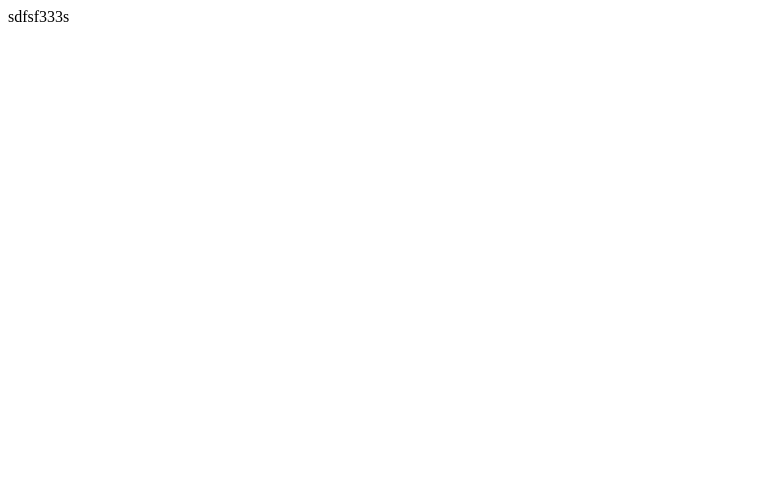
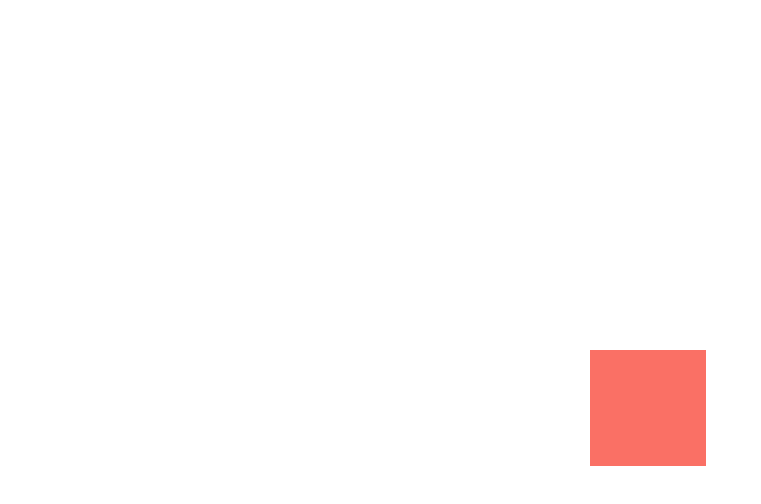
Before and after one commit to 7mirnoff/cucha-ui, a React (Create React App) app: page / in a window 1280 px wide. Shown: the top 504 px of the page, without its empty margins (0-761 px from the left). Built offline with nearby package versions, Linux system fonts and the light colour scheme.

Commit message:
add three js and scss npm

```diff
--- a/package.json
+++ b/package.json
@@ -3,6 +3,7 @@
   "version": "0.1.0",
   "private": true,
   "dependencies": {
+    "@react-three/fiber": "^8.0.22",
     "@testing-library/jest-dom": "^5.16.4",
     "@testing-library/react": "^13.3.0",
     "@testing-library/user-event": "^13.5.0",
@@ -13,6 +14,8 @@
     "react": "^18.1.0",
     "react-dom": "^18.1.0",
     "react-scripts": "5.0.1",
+    "sass": "^1.52.3",
+    "three": "^0.141.0",
     "typescript": "^4.7.3",
     "web-vitals": "^2.1.4"
   },
--- /dev/null
+++ b/src/app/app.module.scss
@@ -0,0 +1,4 @@
+.scene {
+  width: 100vw;
+  height: 100vh;
+}
--- a/src/app/app.tsx
+++ b/src/app/app.tsx
@@ -1,5 +1,20 @@
 import React from 'react'
 
+import { Canvas } from '@react-three/fiber'
+
+import styles from './app.module.scss'
+
 export const App: React.FC = () => {
-  return <div>sdfsf333s</div>
+  return (
+    <div className={styles.scene}>
+      <Canvas>
+        <ambientLight intensity={0.1} />
+        <directionalLight color='red' position={[0, 0, 5]} />
+        <mesh>
+          <boxGeometry />
+          <meshStandardMaterial />
+        </mesh>
+      </Canvas>
+    </div>
+  )
 }
```
Also changed, not shown: 1 other file (tests, documents, lock files or other folders).
